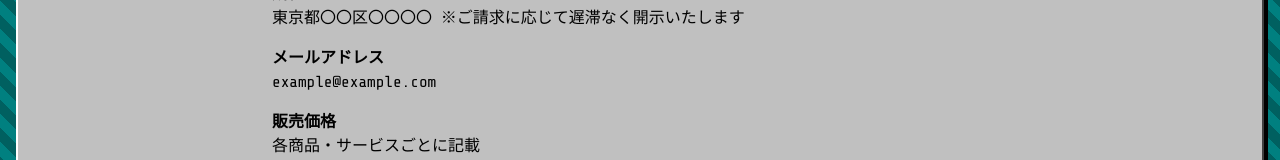
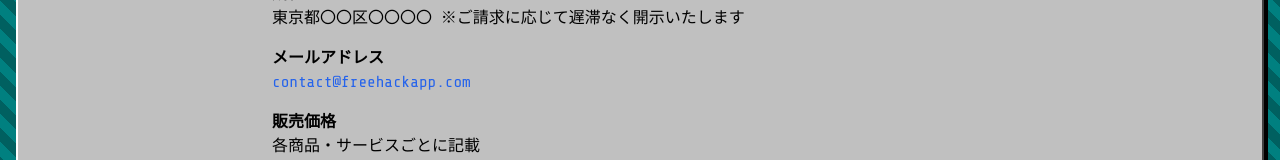
Before and after one commit to maruyamamasaya/Portfolio, a Next.js app: page /policy/law in a window 1280 px wide. Shown: the part 369-529 px from the top of the page. Built offline with nearby package versions, Linux system fonts and the light colour scheme.

Commit message:
Update contact email in policy pages

```diff
--- a/src/app/policy/law/page.tsx
+++ b/src/app/policy/law/page.tsx
@@ -21,7 +21,14 @@ export default function Law() {
         </div>
         <div>
           <dt className="font-bold">メールアドレス</dt>
-          <dd>example@example.com</dd>
+          <dd>
+            <a
+              href="mailto:contact@freehackapp.com"
+              className="text-blue-600 hover:underline"
+            >
+              contact@freehackapp.com
+            </a>
+          </dd>
         </div>
         <div>
           <dt className="font-bold">販売価格</dt>
--- a/src/app/policy/privacy/page.tsx
+++ b/src/app/policy/privacy/page.tsx
@@ -80,7 +80,12 @@ export default function Privacy() {
       <p className="mb-4">
         本ポリシーに関するお問い合わせは、以下のフォームまたはメールアドレスよりご連絡ください：
         <br />
-        📩 example@example.com
+        <a
+          href="mailto:contact@freehackapp.com"
+          className="text-blue-600 hover:underline"
+        >
+          contact@freehackapp.com
+        </a>
       </p>
 
       <p className="text-sm text-gray-500 mt-6">制定日：2025年7月15日</p>
```
